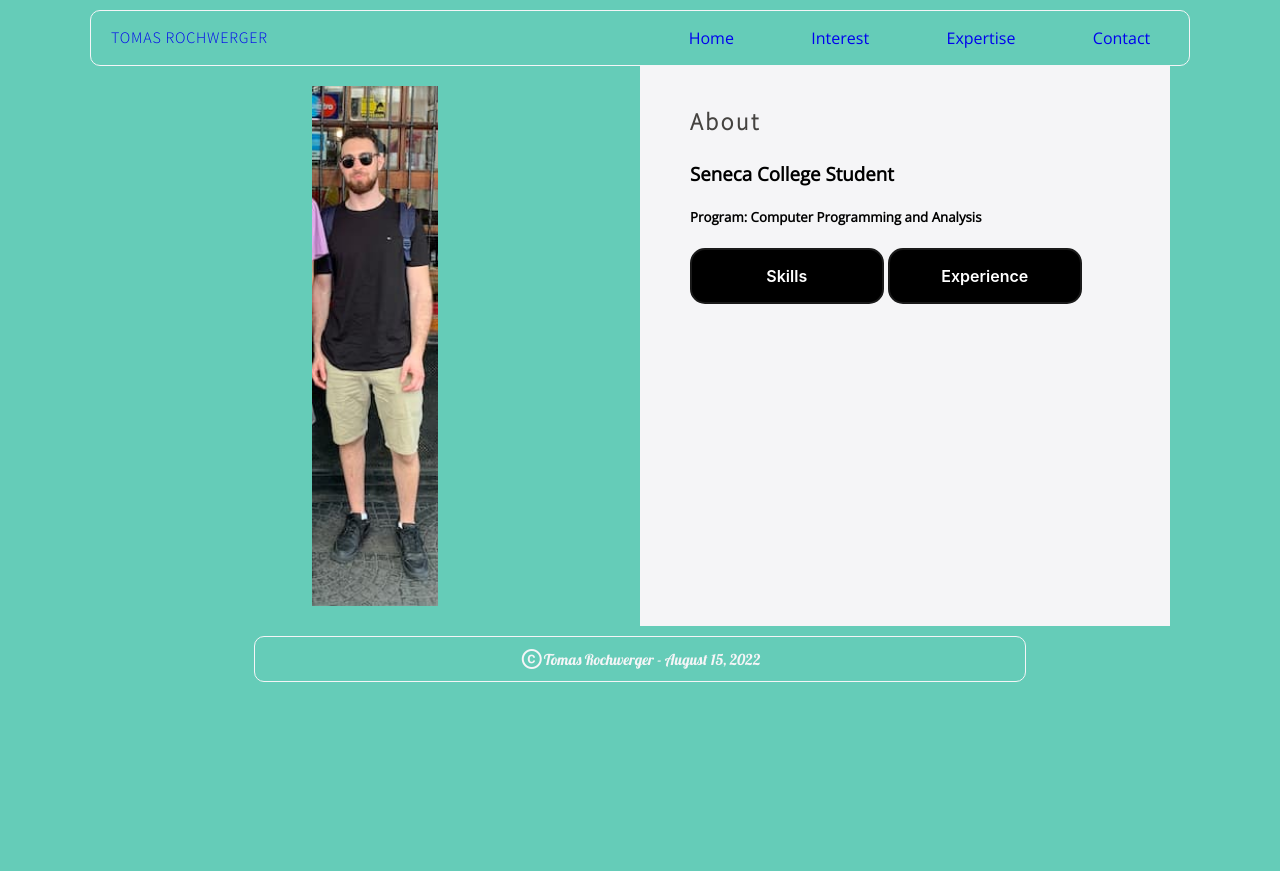
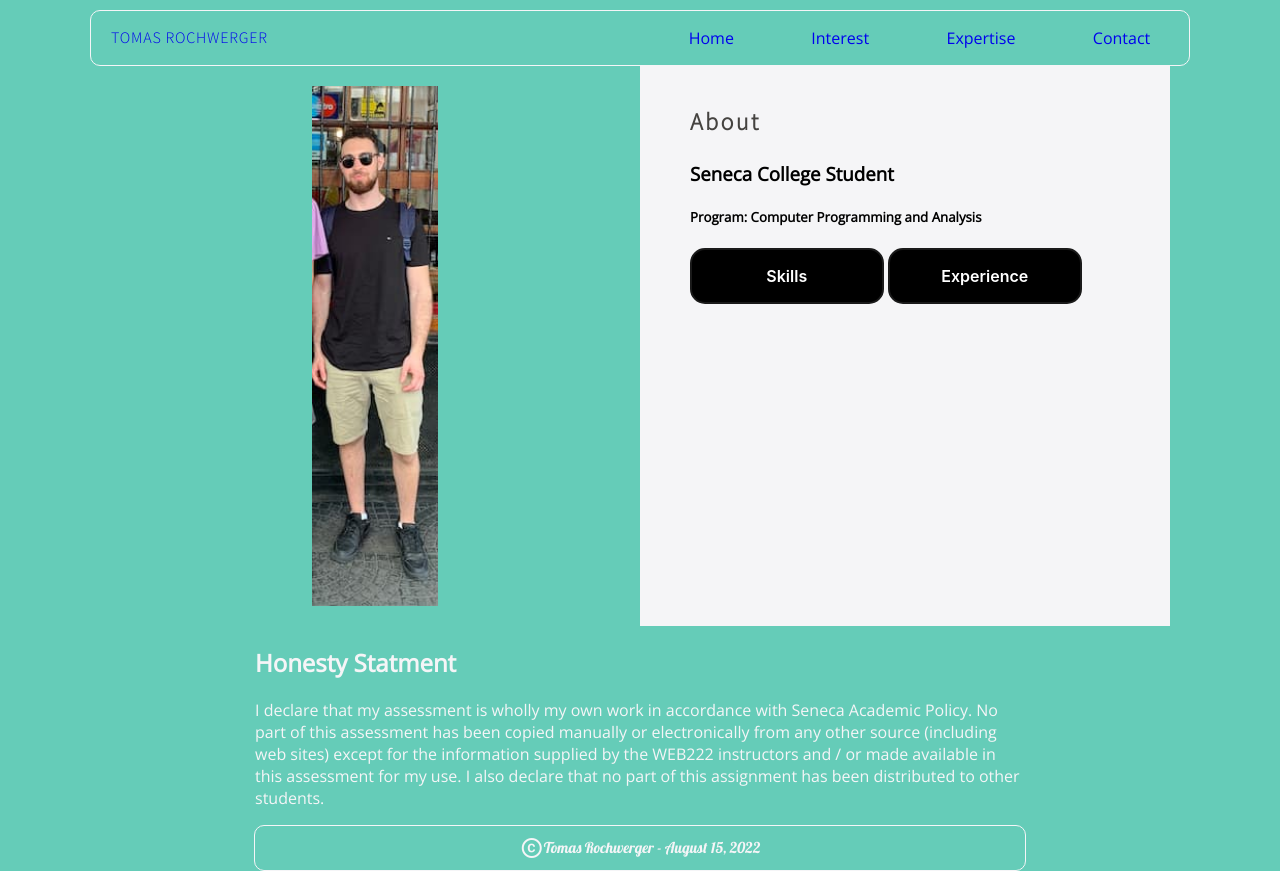
Before and after one commit to trochwerger/web222Final, a plain HTML site: page index.html in a window 1280 px wide. Before the commit the page ends 810 px from the top, so only its background shows below. Drawn offline with nearby package versions, Linux system fonts and the light colour scheme; no server answers.

Commit message:
Add files via upload

```diff
--- a/index.html
+++ b/index.html
@@ -97,6 +97,14 @@
 				</div>
 			</div>
 		</div>
+		<div id="honestyDec">
+			<h2>Honesty Statment</h2>
+			<p>I declare that my assessment is wholly my own work in accordance with Seneca Academic Policy. No part of this assessment
+			has been copied manually or electronically from any other source (including web sites) except for the information
+			supplied by the WEB222 instructors and / or made available in this assessment for my use. I also declare that no part of
+			this assignment has been distributed to other students.
+			</p>
+		</div>
 		<footer>
 			<span class="material-icons">copyright</span>
 			<p>Tomas Rochwerger - August 15, 2022</p>
--- a/styles.css
+++ b/styles.css
@@ -96,7 +96,11 @@ main {
 }
 
 /* Home */
-
+#honestyDec {
+	margin: 0 auto;
+	width: 70%;
+	color: #f5f5f7;
+}
 /* About */
 #about {
 	display: flex;
```
